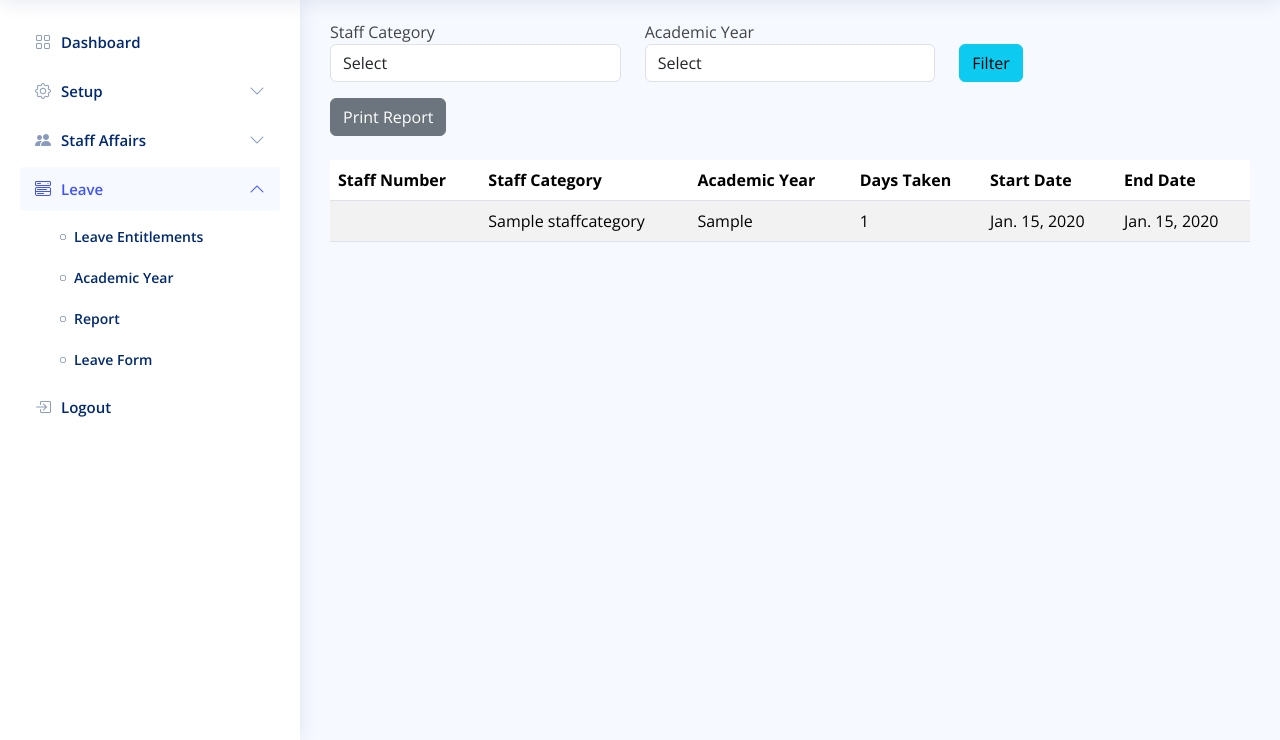
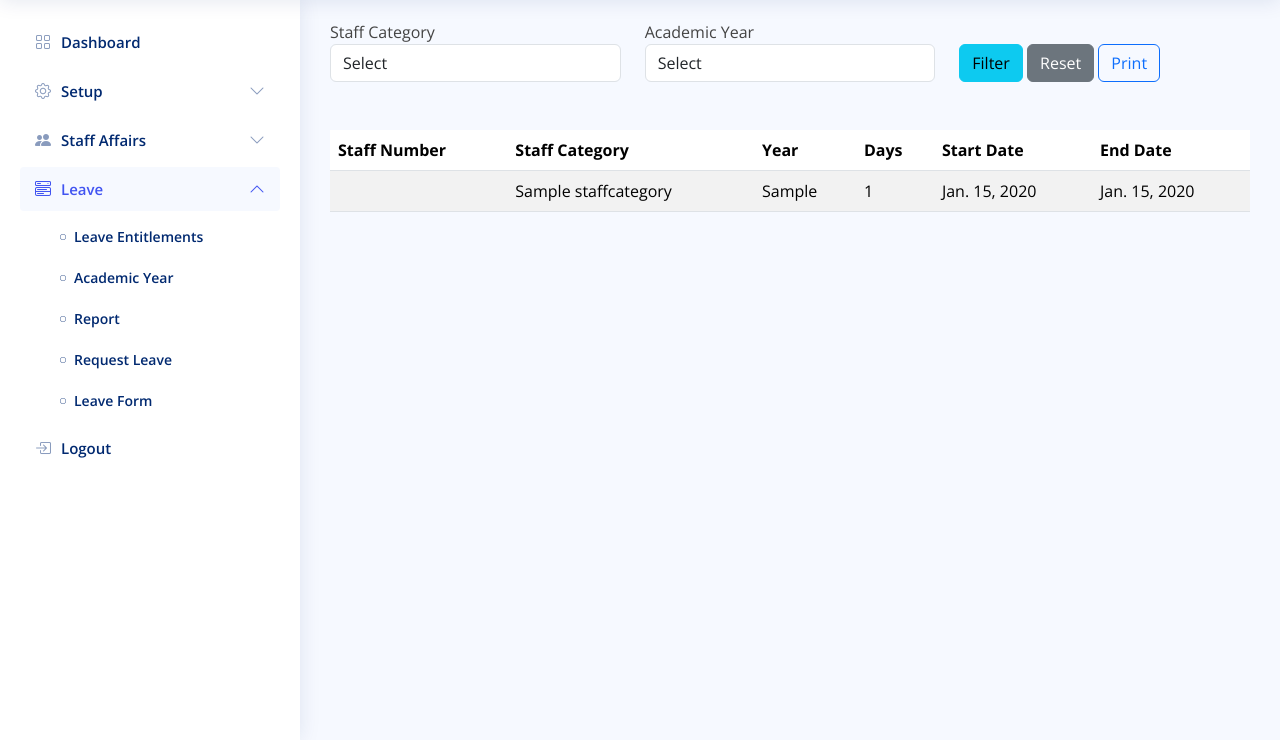
Before and after one commit to Kweku7k/bss, a Django app: page /leave/leave_report/ in a window 1280 px wide, after a click on "Leave". Shown: the part 60-800 px from the top of the page. Run offline with Django 5.2, Linux system fonts and the light colour scheme; tables that the repository leaves empty hold one stand-in row (values such as "Sample post"); parts of the project's set-up code (start-up, migrations or seed data) failed here and were passed over; some libraries are stand-ins or nearby versions.

Commit message:
update for hr application

```diff
--- a/hr/urls.py
+++ b/hr/urls.py
@@ -22,6 +22,8 @@ urlpatterns = [
     path('get_bank_branches/<int:bank_id>/', views.get_bank_branches, name='get_bank_branches'),
     path('get_departments/<int:sch_fac_id>/', views.get_departments, name='get_departments'),
     path('upload/', views.bulk_upload, name='bulk_upload'),
+    path('download-sample-csv/', views.download_csv, name='download_sample_csv'),
+
 
     path('emp_relation/<str:staffno>', views.emp_relation,name="emp-relation"),
     path('edit_emp_relation/<str:emp_id>/<str:staffno>', views.edit_emp_relation,name="edit-emp-relation"),
--- a/leave/urls.py
+++ b/leave/urls.py
@@ -4,7 +4,8 @@ from . import views
 
 urlpatterns = [
     # path('leave', views.leave_entitlement,name="leave"),
-    path('leave_request', views.leave_request, name="leave-request"),
+    path('leave_form', views.leave_request, name="leave-form"),
+    path('request_leave', views.request_leave, name="request-leave"),
     path('leave_entitlement', views.leave_entitlement, name="leave-entitlement"),
     path('edit_leave_entitlement/<int:le_id>', views.edit_leave_entitlement, name="edit-leave-entitlement"),
     path('delete_leave_entitlement/<int:le_id>', views.delete_leave_entitlement, name="delete-leave-entitlement"),
--- a/leave/views.py
+++ b/leave/views.py
@@ -5,8 +5,11 @@ from .models import Leave
 from .models import *
 from hr.models import *
 from .forms import *
+from hr.forms import *
 from setup.models import *
 from django.http import HttpResponseRedirect
+from django.contrib import messages
+
 
 
 ############ LEAVE REQUEST ##################
@@ -28,8 +31,14 @@ def leave_entitlement(request):
     if request.method == "POST":
         form = LeaveEntitlementForm(request.POST)
         if form.is_valid():
-            form.save()
-            return HttpResponseRedirect('leave_entitlement')
+            staff_category = form.cleaned_data.get('staff_cat')
+            academic_year = form.cleaned_data.get('academic_year')
+
+            if LeaveEntitlement.objects.filter(staff_cat_id=staff_category, academic_year=academic_year).exists():
+                messages.error(request, 'Leave entitlement already exists for the selected staff category and academic year.')
+            else:
+                form.save()
+                return HttpResponseRedirect('leave_entitlement?submitted=True')
     else:
         form = LeaveEntitlementForm
         if 'submitted' in request.GET:
@@ -55,8 +64,16 @@ def edit_leave_entitlement(request, le_id):
     if request.method == 'POST':
         form = LeaveEntitlementForm(request.POST, instance=leave_ent)
         if form.is_valid():
-            form.save()
-            return redirect('leave-entitlement')
+            staff_category = form.cleaned_data.get('staff_cat')
+            academic_year = form.cleaned_data.get('academic_year')
+
+            # Check if another leave entitlement with the same staff category and academic year exists
+            if LeaveEntitlement.objects.filter(staff_cat_id=staff_category, academic_year=academic_year).exclude(pk=le_id).exists():
+                messages.error(request, 'Leave entitlement already exists for the selected staff category and academic year.')
+            else:
+                # Save the changes if no conflict
+                form.save()
+                return redirect('leave-entitlement')
     context = {'form':form, 'leave_entitlements':leave_entitlements, 'leave_entitlement_count':leave_entitlement_count, 'staffcategorys':staffcategorys, 'leave_ent':leave_ent, 'academic_years':academic_years}
     return render(request, 'leave/leave_entitlement.html', context)
 
@@ -134,3 +151,80 @@ def leave_report(request):
     pprint.pprint(context)
 
     return render(request, 'leave/leave_report.html', context)
+
+
+####### Leave Form ############
+def request_leave(request):
+    submitted = False
+    staff_list = Employee.objects.all()
+    academic_years = AcademicYear.objects.all()
+    staffcategories = StaffCategory.objects.all()
+
+    if request.method == 'POST':
+        form = LeaveTransactionForm(request.POST)
+        if form.is_valid():
+            # Get the input staffno and staff category from the form
+            staffno = form.cleaned_data['staffno']
+            staff_cat = form.cleaned_data['staff_cat']
+
+            # Fetch the staff object based on the staffno provided in the form
+            staff = Employee.objects.filter(pk=staffno).first()
+
+            # If staff does not exist, show an error message
+            if not staff:
+                messages.error(request, 'Staff number not found. Please check the staff number.')
+                return redirect('request-leave')
+
+            # Fetch the company info for the provided staff
+            company_info = CompanyInformation.objects.filter(staffno=staff).first()
+
+            # If staff category does not match company info, show an error
+            if not company_info or company_info.staff_cat != staff_cat:
+                messages.error(request, 'Staff category does not match the staff number.')
+                return redirect('request-leave')
+
+            # Get the leave entitlement for the staff category
+            leave_entitlement = LeaveEntitlement.objects.filter(staff_cat=staff_cat).first()
+
+            if not leave_entitlement:
+                messages.error(request, f'No leave entitlement found for staff category {staff_cat}.')
+                return redirect('request-leave')
+
+            # Calculate the remaining leave days
+            remaining_days = leave_entitlement.get_remaining_days(staff)
+
+            # Get the number of days requested and academic year
+            days_taken = int(form.cleaned_data['days_taken'])
+            academic_year = form.cleaned_data['academic_year']
+
+            # Validate if the requested days are within the remaining entitlement
+            if remaining_days >= days_taken:
+                # Create the leave transaction object
+                leave_request = form.save(commit=False)
+                leave_request.staffno = staff
+                leave_request.staff_cat_id = staff_cat
+                leave_request.academic_year = academic_year
+                leave_request.save()  # Save the leave request
+                messages.success(request, f'Leave request for {days_taken} days submitted successfully.')
+                return redirect('request-leave')
+            else:
+                messages.error(request, f'Not enough leave entitlement remaining for {staff.full_name}.')
+        else:
+            # If the form is invalid, print errors for debugging (optional)
+            print(form.errors)
+
+    else:
+        # If the request is a GET, initialize an empty form
+        form = LeaveTransactionForm()
+        if 'submitted' in request.GET:
+            submitted = True
+
+    # Render the leave request page
+    return render(request, 'leave/request_leave.html', {
+        'form': form,
+        'academic_years': academic_years,
+        'staff_list': staff_list,
+        'submitted': submitted,
+        'LEAVE_TYPE': ChoicesLeaveType.objects.all().values_list("name", "name"),
+        'staffcategories':staffcategories
+    })
--- /dev/null
+++ b/media/docs/sample_format.csv
@@ -0,0 +1,6 @@
+staffno,title,lname,fname,middlenames,suffix,gender,dob,m_status,nationality,ethnic,home_town,region,pob,religion,denomination,email_address,active_phone,ssnitno,idtype,gcardno,digital,residential,postal,blood,car,chassis,vech_type,study_area,heq,completion_year,institution,hpq,job_title,job_description,staff_cat,contract,active_status,doa,doe,renewal,rank,campus,city,email,sch_fac_dir,dept,directorate,salary,cost_center,bank_name,bank_branch,accno,ssn_con,pf_con
+24367,MR.,Smith,John,Anthony,JNR,Male,2023-06-02,Single,Ghanaian,Akan,Accra,Greater Accra,Cape Coast,Christian,Pentecostal,john.smith@gmail.com,241234567,12345678,NHIS,GC001,UCU-8004,Tema,P.O Box 12,O+,AS 9876-24,ABC12345,Toyota Sedan,Engineering,BSc,2015,KNUST,Tertiary,Network Engineer,Network Management,Senior Staff,Regular,Active,2023-04-12,2023-04-22,,Senior,Miotso,Accra,john.smith@company.com,School of Architecture and Design,Architecture,,5000,Real Estate,GCB,Legon,123456789,Yes,
+67142,MRS.,Mensah,Akosuaa,Adjeley,SNR,Female,2020-06-02,Searching..,Ghanaian,Ewe,Ho,Volta Region,Aflao,Muslim,Charismatic,akosua.mensah@gmail.com,249876543,87654321,Voter's ID,GHC0026677,GHC-8004,Ho,P.O Box 45,A-,GE 3456-23,XYZ67890,Honda SUV,Accounting,MBA,2010,UG Legon,Masters,Financial Manager,Finance Management,Senior Member(Admin),NSS,Leave,2023-01-12,2024-04-12,,Senior,Kumasi,Ho,akosua.mensah@company.com,,,Finance,7500,Law,Ecobank,Ho,987654321,,Yes
+36385,DR,Osei,Kofi,Kwame,IV,Male,2023-10-02,Divorced ,Ghanaian,Ashanti,Kumasi,Ashanti Region,Ejisu,Christian,Catholic,kofi.osei@gmail.com,241122334,98765432,Ghana Card,GC00377FF,QCU-9904,Kumasi,P.O Box 78,B+,ER 4321-24,DEF54321,Nissan Hatchback,Medicine,MBBS,2002,KNUST,Masters,Medical Doctor,Healthcare,Junior Staff,Permanent,Active,2020-04-12,2024-04-20,,Senior,Miotso,Kumasi,kofi.osei@hospital.com,Central Business School,Human Resource Management,,10000,Social Sciences,ADB,Kumasi,234567890,Yes,
+46736,MISS,Dapaah,Ama,Serwa,V,Female,2023-06-02,Single,Ghanaian,Ga,Takoradi,Western Region,Sekondi,Christian,Presbyterian,ama.dapaah@gmail.com,245566778,87654320,Passport,GC004,PTU-8004,Sekondi,P.O Box 34,O-,BA 5678-23,GHI23456, BMW Sedan,Law,LLB,2018,UG Legon,Tertiary,Legal Advisor,Legal Counsel,Senior Member(Faculty),Contract,Leave,2019-04-05,2023-04-12,,Mid,Miotso,Takoradi,ama.dapaah@lawfirm.com,,,ICT,6000,Civil Engnerring ,Zenit,Takoradi,345678901,,Yes
+56399,MR.,Badu,Kwame,Owusu,III,Male,2023-04-12,Married,Ghanaian,Fante,Cape Coast,Central Region,Cape Coast,Christian,Methodist,kwame.badu@gmail.com,244455667,65432198,NHIS,GC005,UTU-8804,Cape Coast,P.O Box 56,AB+,GT 1234-24,JKL98765,Ford Truck,Education,WASSCE,2006,UCC,Secondary,Lecturer,Teaching,Senior Staff,Permanent,Active,2023-04-12,2026-04-12,,Senior,Kumasi,Cape,kwame.badu@school.com,School of Pharmacy,Doctor of Pharmacy,,8500,Doctor of Pharmacy,First Bank,Kasoa,987643098,Yes,
--- a/templates/hr/company_info.html
+++ b/templates/hr/company_info.html
@@ -5,7 +5,7 @@
 <div class="mt-4">
     <div class="card shadow-sm">
         <div class="card-body">
-            <div class="d-flex justify-content-between align-items-center">
+            <div class="d-flex justify-content-between align-items-center mt-3">
                 <h5 class="mb-3 text-primary"><strong>Company Information</strong></h5>
                 {% if staff.staff_pix %}
                 <img src="{{ staff.staff_pix.url }}" class="img-fluid rounded-circle" alt="Staff Picture" style="width: 100px; height: 100px; border-radius: 50%;">
--- a/templates/hr/education.html
+++ b/templates/hr/education.html
@@ -3,10 +3,10 @@
 
 
 {% block content %}
-<div class="container mt-4">
+<div class="mt-4">
     <div class="card shadow-sm">
         <div class="card-body">
-            <div class="d-flex justify-content-between align-items-center">
+            <div class="d-flex justify-content-between align-items-center mt-3">
                 <h5 class="mb-3 text-primary"><strong>Employee Educational Background</strong></h5>
                 {% if staff.staff_pix %}
                 <img src="{{ staff.staff_pix.url }}" class="img-fluid rounded-circle" alt="Staff Picture" style="width: 100px; height: 100px; border-radius: 50%;">
--- a/templates/hr/emp_relation.html
+++ b/templates/hr/emp_relation.html
@@ -3,10 +3,10 @@
 
 
 {% block content %}
-<div class="container mt-4">
+<div class="mt-4">
     <div class="card shadow-sm">
         <div class="card-body">
-            <div class="d-flex justify-content-between align-items-center">
+            <div class="d-flex justify-content-between align-items-center mt-3">
                 <h5 class="mb-3 text-primary"><strong>Employee Relations/Beneficiaries</strong></h5>
                 {% if staff.staff_pix %}
                 <img src="{{ staff.staff_pix.url }}" class="img-fluid rounded-circle" alt="Staff Picture" style="width: 100px; height: 100px; border-radius: 50%;">
@@ -72,7 +72,7 @@
                     <div class="col-md-4">
                         <label for="kith_gender" class="form-label">Gender</label>
                         <select name="kith_gender" class="form-select" required>
-                            <option value="" disabled selected>Select Gender</option>
+                            <option value="" disabled selected>Select</option>
                             {% for key, value in GENDER %}
                             <option value="{{ key }}" {% if key == emp_relation.kith_gender %} selected {% endif %}>{{ value }}</option>
                             {% endfor %}
--- a/templates/hr/leave.html
+++ b/templates/hr/leave.html
@@ -34,7 +34,8 @@
                             <th>Description</th>
                             <th>Start Date</th>
                             <th>End Date</th>
-                            <th>Days Taken</th>
+                            <th>Days</th>
+                            <th>Academic Year</th>
                         </tr>
                     </thead>
                     <tbody>
@@ -45,6 +46,7 @@
                             <td>{{ transaction.start_date }}</td>
                             <td>{{ transaction.end_date }}</td>
                             <td>{{ transaction.days_taken }}</td>
+                            <td>{{ transaction.academic_year }}</td>
                             <td class="text-end">
                                 <a class="btn btn-sm btn-info bi-pencil-square" href="{% url 'edit-leave-transaction' transaction.id staff.staffno %}"></a>
                             </td>
--- a/templates/leave/leave_report.html
+++ b/templates/leave/leave_report.html
@@ -7,7 +7,7 @@
         <div class="col-md-4">
             <label for="filter_staffcategory">Staff Category</label>
             <select id="filter_staffcategory" name="filter_staffcategory" class="form-control">
-                <option selected="true" disabled="disabled"> {% if filter_staffcategory_body %} {{ filter_staffcategory_body }} {% else %} Select {% endif %}</option>
+                <option selected="true" disabled> {% if filter_staffcategory_body %} {{ filter_staffcategory_body }} {% else %} Select {% endif %}</option>
                 {% for sc in staff_categories %}
                     <option value="{{ sc.id }}" {% if sc.category_name == filter_staffcategory %} selected {% endif %}>
                         {{ sc.category_name }}
@@ -17,11 +17,11 @@
         </div>
 
         <div class="col-md-4">
-            <label for="selected_academic_year">Academic Year</label>
-            <select id="selected_academic_year" name="selected_academic_year" class="form-control">
-                <option selected="true" disabled="disabled"> {% if selected_academic_year %} {{ selected_academic_year }} {% else %} Select {% endif %}</option>
+            <label for="academic_year">Academic Year</label>
+            <select id="academic_year" name="academic_year" class="form-control">
+                <option selected="true" disabled> {% if selected_academic_year %} {{ selected_academic_year }} {% else %} Select {% endif %}</option>
                 {% for year in academic_years %}
-                    <option value="{{ year.id }}" {% if year.academic_year == selected_academic_year %} selected {% endif %}>
+                    <option value="{{ year }}" {% if year.academic_year == selected_academic_year %} selected {% endif %}>
                         {{ year.academic_year }}
                     </option>
                 {% endfor %}
@@ -30,19 +30,20 @@
 
         <div class="col-md-4 mt-4">
             <button type="submit" class="btn btn-info">Filter</button>
+            <a class="btn btn-secondary" href="{% url 'leave-report' %}">Reset</a>
+            <button  onclick="window.print()" class="btn btn-outline-primary">Print</button>
         </div>
     </div>
 </form>
 
-<button onclick="window.print()" class="btn btn-secondary mt-3">Print Report</button>
 
-<table class="table table-striped mt-4">
+<table class="table table-striped mt-5">
     <thead>
         <tr>
             <th>Staff Number</th>
             <th>Staff Category</th>
-            <th>Academic Year</th>
-            <th>Days Taken</th>
+            <th>Year</th>
+            <th>Days</th>
             <th>Start Date</th>
             <th>End Date</th>
         </tr>
@@ -50,7 +51,7 @@
     <tbody>
         {% for transaction in leave_transactions %}
             <tr class="clickable-row" onclick="window.location='{% url 'leave-transaction' transaction.staffno.staffno %}'">
-                <td>{{ transaction.staffno }}</td>
+                <td>{{ transaction.staffno.title }} {{ transaction.staffno.fname }} {{ transaction.staffno.lname }} {{ transaction.staffno.middlenames }}</td>
                 <td>{{ transaction.staff_cat }}</td>
                 <td>{{ transaction.academic_year }}</td>
                 <td>{{ transaction.days_taken }}</td>
--- a/templates/partials/_sidebar.html
+++ b/templates/partials/_sidebar.html
@@ -147,7 +147,12 @@
             </a>
           </li>
           <li>
-            <a href="{% url 'leave-request' %}">
+            <a href="{% url 'request-leave' %}">
+              <i class="bi bi-circle"></i><span>Request Leave</span>
+            </a>
+          </li>
+          <li>
+            <a href="{% url 'leave-form' %}">
               <i class="bi bi-circle"></i><span>Leave Form</span>
             </a>
           </li>
```
Also changed, not shown: hr/views.py (+34 -10 lines), templates/hr/staff_data.html (+11 -8 lines), templates/hr/upload.html (+37 -1 lines), templates/leave/request_leave.html (added, +96 -0 lines).
